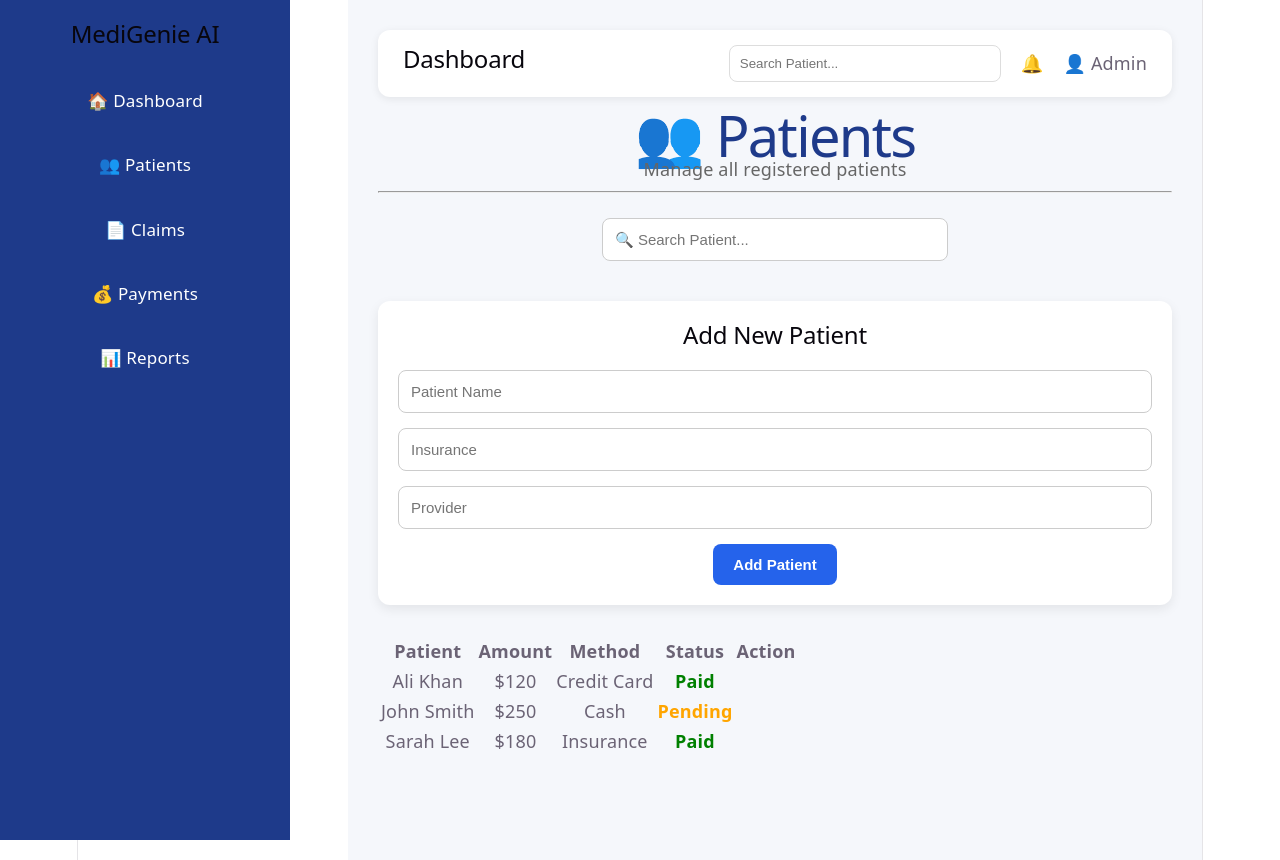
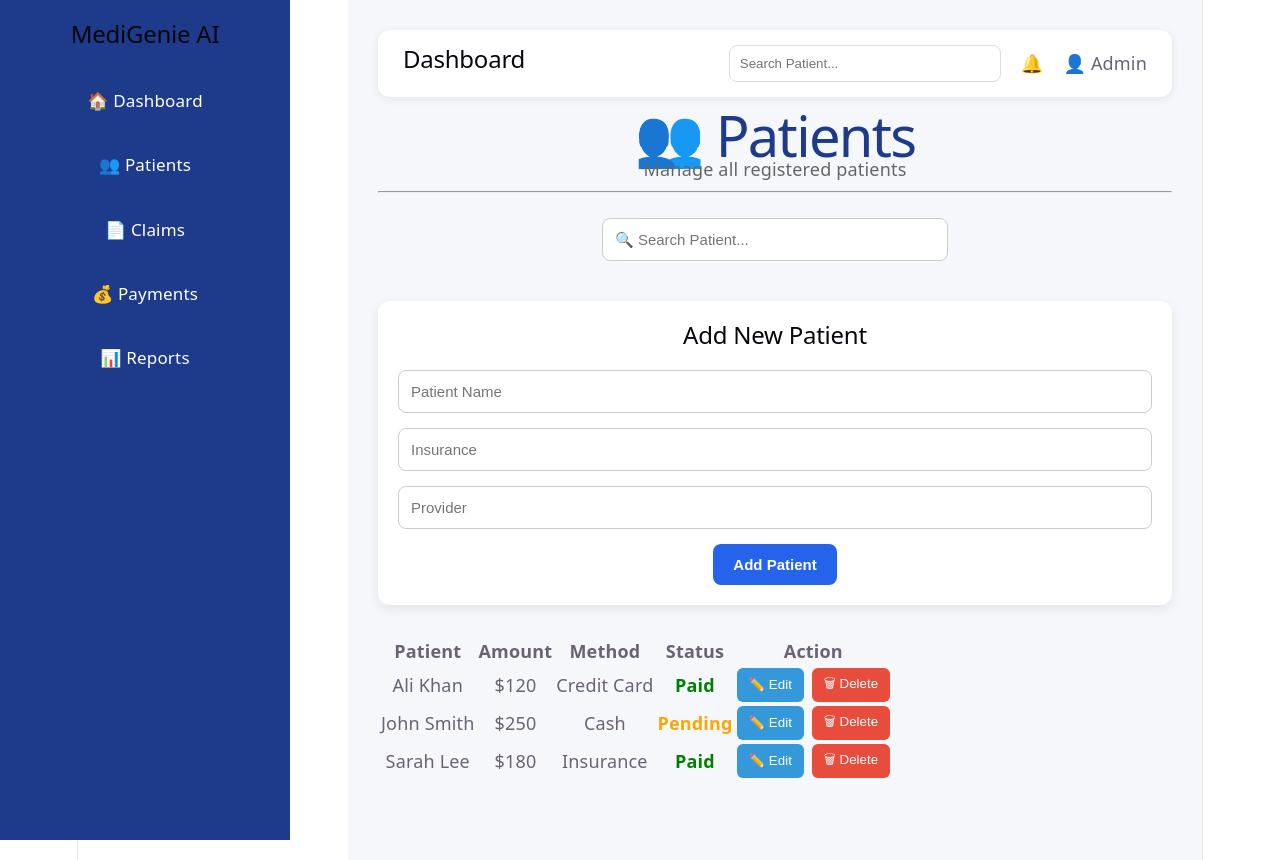
Before and after one commit to ehsankiani222-cloud/MediGenieAI, a React (Vite) app: page /patients in a window 1280 px wide. Built offline with nearby package versions, Linux system fonts and the light colour scheme.

Commit message:
Payment Edit Button Added

```diff
--- a/src/components/PatientTable.jsx
+++ b/src/components/PatientTable.jsx
@@ -7,6 +7,7 @@ function PaymentTable() {
     payments,
     searchTerm,
     deletePayment,
+    setEditingPayment,
   } = useContext(PaymentContext);
 
   const filteredPayments = payments.filter((payment) =>
@@ -14,6 +15,11 @@ function PaymentTable() {
       .toLowerCase()
       .includes(searchTerm.toLowerCase())
   );
+
+  function handleEdit(id) {
+    const payment = payments.find((p) => p.id === id);
+    setEditingPayment(payment);
+  }
 
   return (
     <div className="patient-table">
@@ -38,6 +44,7 @@ function PaymentTable() {
               method={payment.method}
               status={payment.status}
               onDelete={deletePayment}
+              onEdit={handleEdit}
             />
           ))}
         </tbody>
--- a/src/components/PaymentRow.jsx
+++ b/src/components/PaymentRow.jsx
@@ -1,8 +1,11 @@
 function PaymentRow({
+  id,
   patient,
   amount,
   method,
   status,
+  onDelete,
+  onEdit,
 }) {
   return (
     <tr>
@@ -13,16 +16,43 @@ function PaymentRow({
       <td>
         <span
           style={{
-            color:
-              status === "Paid"
-                ? "green"
-                : "orange",
+            color: status === "Paid" ? "green" : "orange",
             fontWeight: "bold",
           }}
         >
           {status}
         </span>
       </td>
+
+      <td style={{ display: "flex", gap: "8px" }}>
+        <button
+          onClick={() => onEdit(id)}
+          style={{
+            background: "#3498db",
+            color: "white",
+            border: "none",
+            padding: "6px 12px",
+            borderRadius: "6px",
+            cursor: "pointer",
+          }}
+        >
+          ✏️ Edit
+        </button>
+
+        <button
+          onClick={() => onDelete(id)}
+          style={{
+            background: "#e74c3c",
+            color: "white",
+            border: "none",
+            padding: "6px 12px",
+            borderRadius: "6px",
+            cursor: "pointer",
+          }}
+        >
+          🗑 Delete
+        </button>
+      </td>
     </tr>
   );
 }
--- a/src/context/PaymentContext.jsx
+++ b/src/context/PaymentContext.jsx
@@ -10,6 +10,7 @@ export function PaymentProvider({ children }) {
   });
 
   const [searchTerm, setSearchTerm] = useState("");
+  const [editingPayment, setEditingPayment] = useState(null);
 
   useEffect(() => {
     localStorage.setItem("payments", JSON.stringify(payments));
@@ -32,12 +33,27 @@ export function PaymentProvider({ children }) {
     );
   }
 
+  function updatePayment(updatedPayment) {
+    setPayments((prev) =>
+      prev.map((payment) =>
+        payment.id === updatedPayment.id
+          ? updatedPayment
+          : payment
+      )
+    );
+
+    setEditingPayment(null);
+  }
+
   return (
     <PaymentContext.Provider
       value={{
         payments,
         addPayment,
         deletePayment,
+        updatePayment,
+        editingPayment,
+        setEditingPayment,
         searchTerm,
         setSearchTerm,
       }}
```
